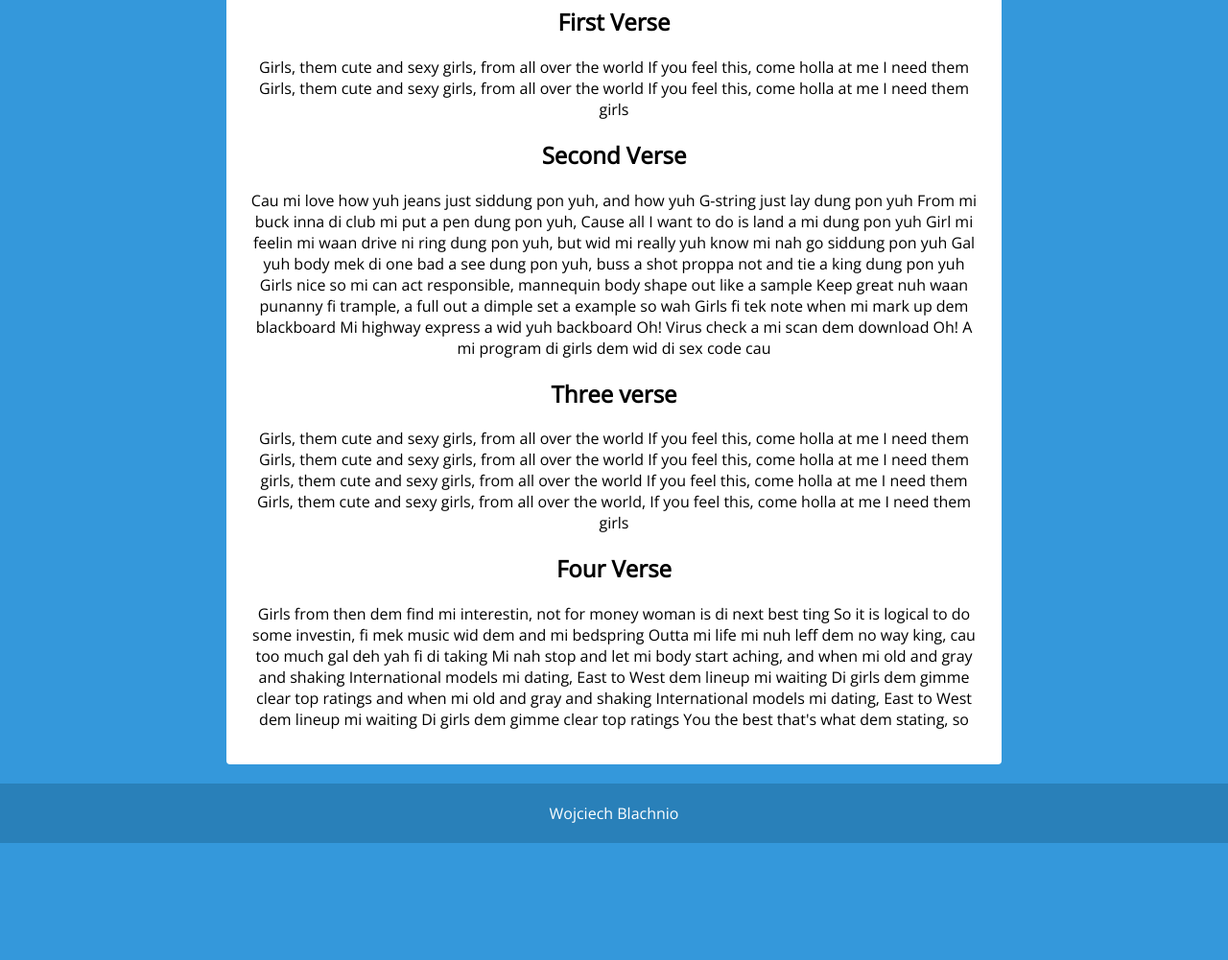
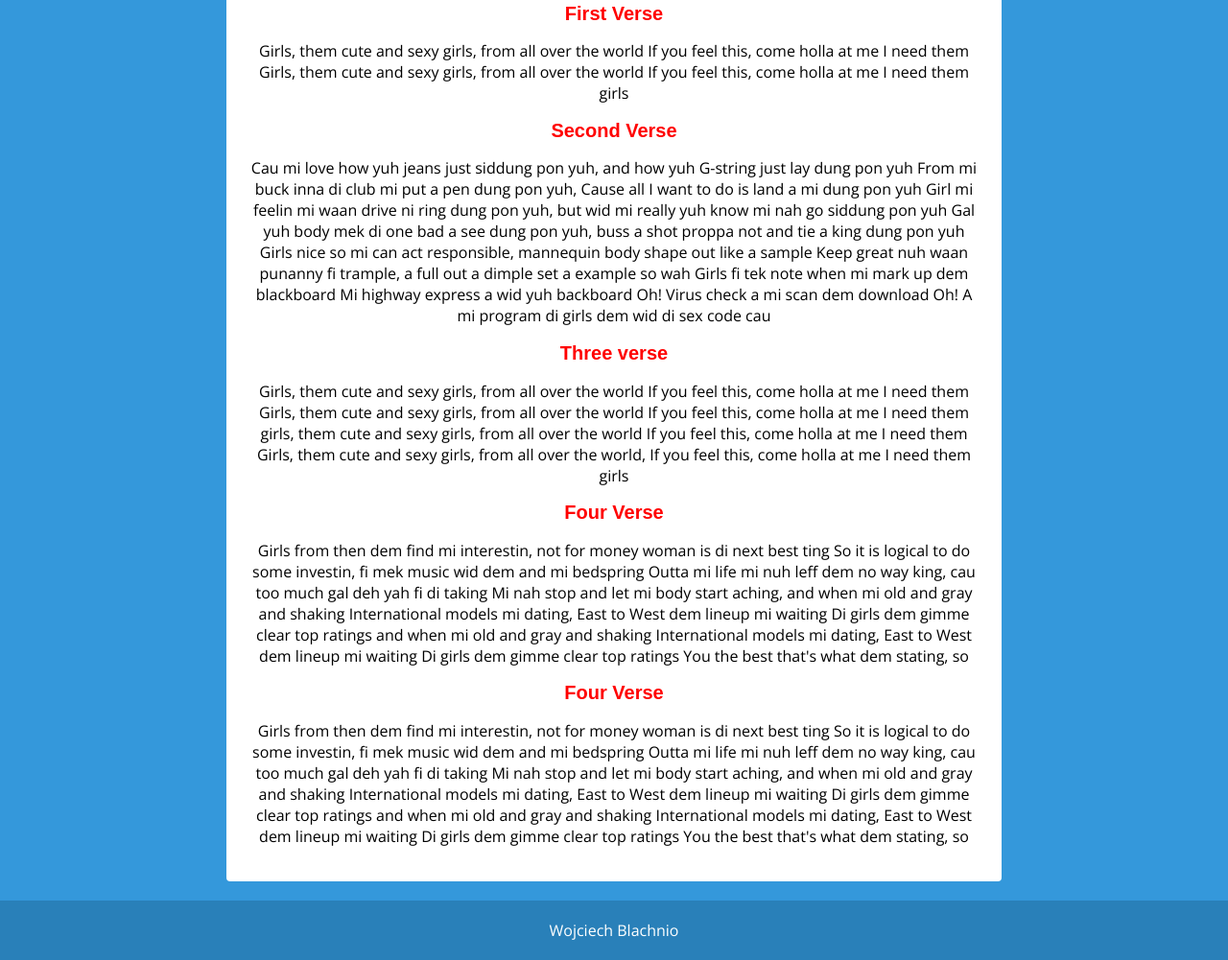
Before and after one commit to wblachnio/learning-git-2, a plain HTML site: page index.html in a window 1280 px wide. Shown: the part 557-1558 px from the top of the page at 96% size. Before the commit the page ends 1436 px from the top, so only its background shows below. Drawn offline with nearby package versions, Linux system fonts and the light colour scheme.

Commit message:
add five verse and content h2 style

```diff
--- a/css/style.css
+++ b/css/style.css
@@ -48,3 +48,9 @@ h1,
 .footer {
     background: #2980b9;
 }
+
+.content h2 {
+    font-family: Arial, Helvetica, sans-serif;
+    font-size: 20px;
+    color: red;
+}
--- a/index.html
+++ b/index.html
@@ -81,6 +81,24 @@
                     Di girls dem gimme clear top ratings
                     You the best
                     that's what dem stating, so</p>
+                <h2>Four Verse</h2>
+                <p>Girls from then dem find mi interestin,
+                    not for money woman is di next best ting
+                    So it is logical to do some investin,
+                    fi mek music wid dem and mi bedspring
+                    Outta mi life mi nuh leff dem no way king,
+                    cau too much gal deh yah fi di taking
+                    Mi nah stop and let mi body start aching,
+                    and when mi old and gray and shaking
+                    International models mi dating,
+                    East to West dem lineup mi waiting
+                    Di girls dem gimme clear top ratings
+                    and when mi old and gray and shaking
+                    International models mi dating,
+                    East to West dem lineup mi waiting
+                    Di girls dem gimme clear top ratings
+                    You the best
+                    that's what dem stating, so</p>
             </div>
         </div>
         <div class="footer">
```
